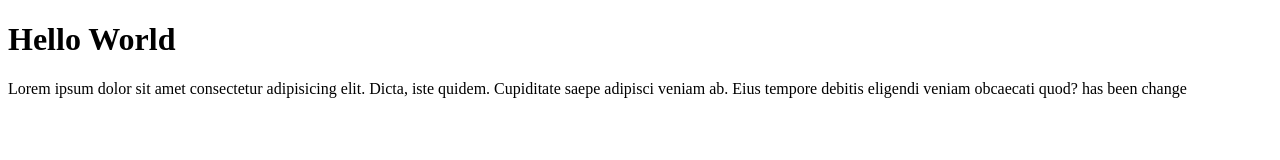
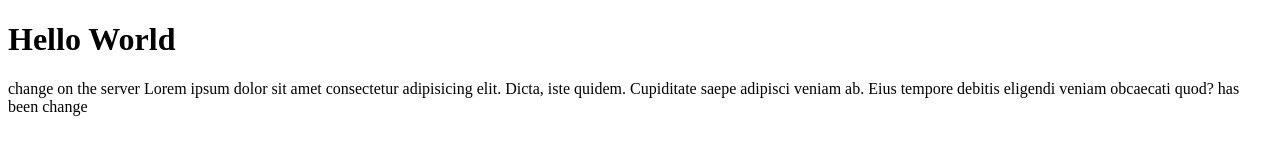
Before and after one commit to hassan-dev51/vscode, a plain HTML site: page first.html in a window 1280 px wide. Drawn offline with Linux system fonts and the light colour scheme.

Commit message:
update first.html

```diff
--- a/first.html
+++ b/first.html
@@ -9,7 +9,7 @@
 
 <body>
     <h1>Hello World</h1>
-    <p>Lorem ipsum dolor sit amet consectetur adipisicing elit. Dicta, iste quidem. Cupiditate saepe adipisci veniam ab. Eius tempore debitis eligendi veniam obcaecati quod? has been change</p>
+    <p>change on the server Lorem ipsum dolor sit amet consectetur adipisicing elit. Dicta, iste quidem. Cupiditate saepe adipisci veniam ab. Eius tempore debitis eligendi veniam obcaecati quod? has been change</p>
 </body>
 
 </html>
```
